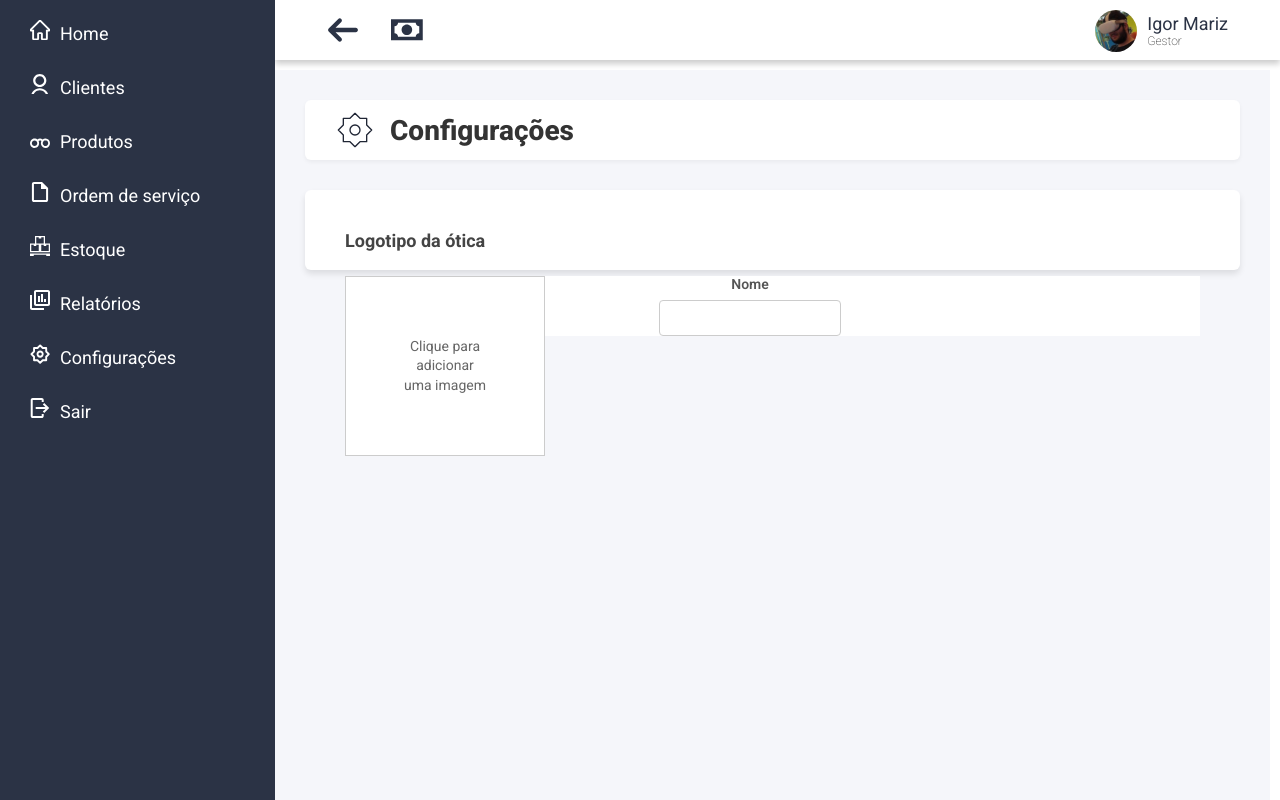
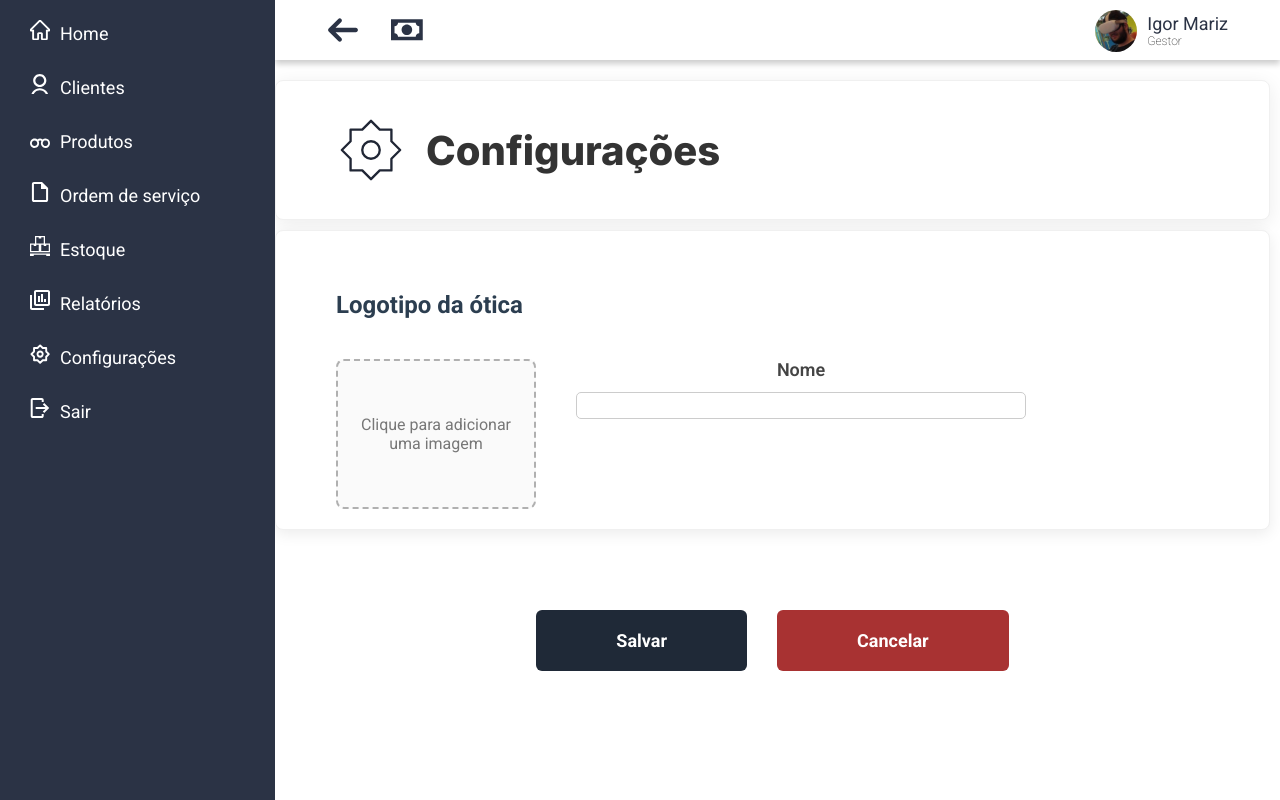
Before and after one commit to LGtkz/OticaFocal, a Next.js app: page /configuracoes in a window 1280 px wide. Built offline with nearby package versions, Linux system fonts and the light colour scheme.

Commit message:
Atualização da página de configurações

```diff
--- a/src/app/configuracoes/configuracoes.css
+++ b/src/app/configuracoes/configuracoes.css
@@ -1,125 +1,139 @@
-.pagina-scroll {
-    width: 100%;
-    height: 100%;
-    padding: 30px;
-    overflow-y: auto;
-    background-color: #f5f6fa;
+* {
+    box-sizing: border-box;
+    margin: 0;
+    padding: 0;
+}
+
+.cfg-page {
     display: flex;
     flex-direction: column;
-    gap: 30px;
+    align-items: center;
+    background-color: #ffffff;
+    width: 100%;
+    min-height: 100vh;
+    padding-bottom: 150px;
 }
 
-.header-topo {
+.cfg-header-container {
+    width: 100%;
+    height: 250px;
     background-color: white;
-    padding: 20px 30px;
-    border-radius: 6px;
-    box-shadow: 0 2px 4px rgba(0,0,0,0.05);
     display: flex;
     align-items: center;
-    justify-content: flex-start; /* Garante alinhamento à esquerda */
-    gap: 15px;
+    padding-left: 60px;
+    margin-top: 10px;
+    margin-bottom: 10px;
+    border-radius: 8px;
+    box-shadow: 0 4px 20px rgba(0,0,0,0.08);
+    border: 1px solid #f0f0f0;
+}
+
+.cfg-titulo-header {
+    display: flex;
+    align-items: center;
+    gap: 20px;
+}
+
+.cfg-titulo-header h1 {
+    font-size: 40px;
+    font-weight: 800;
+    color: #333;
+}
+
+.cfg-form-container {
+    width: 100%;
+    height: auto !important;
+    min-height: 300px;
+    overflow: visible !important;
+    background: white;
+    margin-bottom: 60px;
+    border-radius: 8px;
+    box-shadow: 0 4px 15px rgba(0,0,0,0.08);
+    border: 1px solid #f0f0f0;
+    display: flex;
+    flex-direction: column;
+    padding: 60px;
+    gap: 30px;
+    align-items: flex-start;
+}
+
+.cfg-form-container h2 {
+    font-size: 24px;
+    font-weight: 700;
+    color: #2c3e50;
+    padding-bottom: 10px;
+    width: 100%;
+    text-align: left;
+    margin: 0;
+}
+
+.cfg-logo-section {
+    display: flex;
+    flex-direction: row;
+    align-items: flex-start;
+    gap: 40px;
     width: 100%;
 }
 
-.header-topo h1 {
-    font-size: 28px;
-    font-weight: 800;
-    color: #333;
-    margin: 0;
-}
-
-.card-padrao {
-    background-color: white;
-    width: 100%;
-    border-radius: 6px;
-    box-shadow: 0 4px 6px rgba(0, 0, 0, 0.1);
-    padding: 40px;
-    display: flex;
-    flex-direction: column;
-    gap: 25px;
-    align-items: flex-start;
-}
-
-.titulo-secao {
-    font-size: 18px;
-    font-weight: 700;
-    color: #444;
-    margin: 0;
-    width: 100%;
-    text-align: left;
-}
-
-.linha-conteudo {
-    display: flex;
-    gap: 30px;
-    align-items: flex-start;
-    width: 100%;
-}
-
-.box-upload {
+.cfg-box-upload {
     width: 200px;
-    height: 180px;
-    border: 1px solid #ccc;
+    height: 150px;
+    border: 2px dashed #b0b0b0;
     display: flex;
     align-items: center;
     justify-content: center;
     text-align: center;
-    color: #666;
+    color: #777;
     cursor: pointer;
+    background-color: #fafafa;
+    border-radius: 8px;
+    font-size: 16px;
+    padding: 20px;
+    flex-shrink: 0;
+}
+
+.cfg-input-wrapper {
+    display: flex;
+    flex-direction: column;
+    gap: 12px;
+    width: 450px;
+    margin-top: 0px;
+}
+
+.cfg-input-wrapper label {
+    font-size: 18px;
+    font-weight: 600;
+    color: #444;
+}
+
+.cfg-input-padrao {
+    height: 50px;
+    border: 1px solid #ccc;
+    border-radius: 5px;
+    padding: 0 15px;
+    font-size: 16px;
+    width: 100%;
     background-color: #fff;
 }
 
-.texto-upload {
-    font-size: 14px;
-    line-height: 1.4;
+.cfg-botoes-container {
+    width: 96%;
+    display: flex;
+    justify-content: center;
+    gap: 30px;
+    margin-top: 20px;
+    margin-bottom: 50px;
 }
 
-.grupo-input {
-    display: flex;
-    flex-direction: column;
-    gap: 8px;
-    width: 350px;
+.cfg-btn-acao {
+    padding: 20px 80px;
+    font-size: 18px;
+    font-weight: 700;
+    border: none;
+    border-radius: 6px;
+    cursor: pointer;
+    color: white;
 }
 
-.grupo-input label {
-    font-size: 14px;
-    font-weight: 600;
-    color: #555;
-}
-
-.grupo-input input {
-    height: 40px;
-    padding: 0 10px;
-    border: 1px solid #ccc;
-    border-radius: 4px;
-    font-size: 14px;
-    outline: none;
-}
-
-
-.botoes-container {
-    display: flex;
-    gap: 15px;
-    margin-top: 20px;
-    justify-content: flex-start;
-}
-
-.btn-salvar {
-    background: #2c3e50;
-    color: white;
-    padding: 12px 40px;
-    border: none;
-    border-radius: 4px;
-    font-weight: bold;
-    cursor: pointer;
-}
-
-.btn-cancelar {
-    background: #922b21;
-    color: white;
-    padding: 12px 40px;
-    border: none;
-    border-radius: 4px;
-    font-weight: bold;
-    cursor: pointer;
-}
+.cfg-btn-salvar { background-color: #1f2937; }
+.cfg-btn-cancelar { background-color: #a83232; }
--- a/src/app/configuracoes/page.js
+++ b/src/app/configuracoes/page.js
@@ -1,48 +1,49 @@
+'use client';
+
+import './configuracoes.css';
 import Image from "next/image";
-import Link from 'next/link';
 import { Inter } from "next/font/google";
-import './configuracoes.css';
 
 const inter = Inter({
     subsets: ["latin"],
-    weight: ["400", "600", "800"],
+    weight: ["800"],
 });
 
 export default function Configuracoes() {
     return (
-        <div className={`pagina-scroll ${inter.className}`}>
+        <div className="cfg-page">
 
-            <div className="header-topo">
-                <Image
-                    src="/Group.svg"
-                    alt="Ícone Configurações"
-                    width={40}
-                    height={40}
-                />
-                <h1>Configurações</h1>
+            <div className="cfg-header-container">
+                <div className="cfg-titulo-header">
+                    <Image src="/Group.svg"
+                     alt="Ícone Configurações"
+                      width={70}
+                      height={70} />
+                    <h1 className={inter.className}>Configurações</h1>
+                </div>
             </div>
 
-            <div className="card-padrao">
 
-                <h2 className="titulo-secao">Logotipo da ótica</h2>
+            <div className="cfg-form-container">
+                <h2>Logotipo da ótica</h2>
 
-                <div className="linha-conteudo">
-                    <div className="box-upload">
-                        <p className="texto-upload">
-                            Clique para<br/>
-                            adicionar<br/>
-                            uma imagem
-                        </p>
+                <div className="cfg-logo-section">
+                    <div className="cfg-box-upload">
+                        Clique para adicionar<br/>uma imagem
                     </div>
 
-                    <div className="grupo-input">
+                    <div className="cfg-input-wrapper">
                         <label>Nome</label>
-                        <input type="text" />
+                        <input type="text" className="cfg-input-padrao" />
                     </div>
+
                 </div>
+            </div>
 
 
-
+            <div className="cfg-botoes-container">
+                <button className="cfg-btn-acao cfg-btn-salvar">Salvar</button>
+                <button className="cfg-btn-acao cfg-btn-cancelar">Cancelar</button>
             </div>
 
         </div>
```
